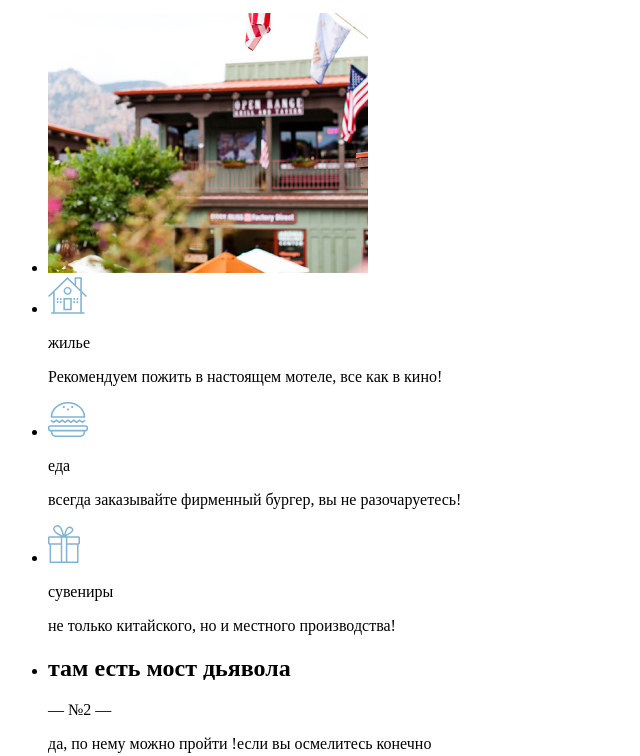
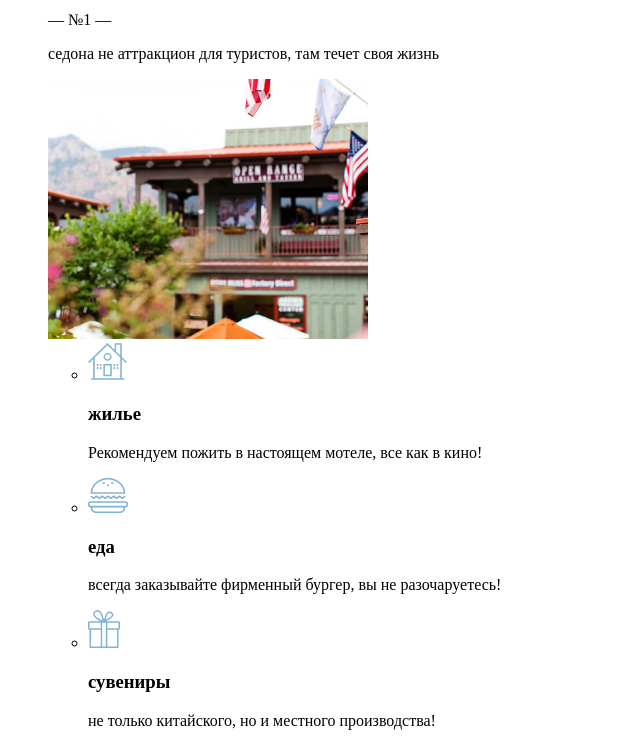
Before and after one commit to htmlacademy-adaptive/1876143-sedona-26, a website: page source/index.html in a window 1280 px wide. Shown: the part 684-1440 px from the top of the page, without its empty margins (0-640 px from the left). Drawn offline with Linux system fonts and the light colour scheme.

Commit message:
разметка страниц для мобильной версии - правки

```diff
--- a/source/index.html
+++ b/source/index.html
@@ -4,7 +4,7 @@
     <meta charset="utf-8">
     <title>HTML Academy: Седона</title>
   </head>
-  <body class="page__body">
+  <body class="page-body">
   <header class="main-header">
     <a class="main-header__logo">
       <img src="img/images/logo.svg" alt="логотип города седона" class="main-header__logo-image" width="185" height="96">
@@ -42,11 +42,12 @@
         <path d="M22.9 18H0V22H22.9V18Z" fill="#81B3D2"/>
         </svg>
     </button>
-    <div class="invitation">
+  </header>
+    <section class="invitation">
+      <h2 class="visually-hidden">приветственный баннер</h2>
       <img class="invitation__welcome" src="img/images/welcome.png" alt="добро пожаловать в седону потомучто гранд каньон отстой">
       <div class="invitation__decorative-triangles decorative-triangles"></div>
-    </div>
-  </header>
+    </section>
   <main class="main-container">
     <section class="description">
       <h1 class="main-title">седона — небольшой городок в аризоне, заслуживающий большего!</h1>
@@ -60,12 +61,12 @@
               <p class="advantages-item__number">— №1 —</p>
               <p class="advantages-item__text">седона не аттракцион для туристов, там течет своя жизнь</p>
             </div>
-          </li>
-          <li class="advantages__item advantages-item">
+            <div class="advantages-item__image-block">
                 <img src="img/images/city.jpg" alt="цветная фотография города" class="advantages-item__photo" width="320" height="260">
-          </li>
-          <li class="advantages__item advantages-item">
-              <svg class="advantages-item__icon advantages-item__icon--home" width="39" height="37" viewBox="0 0 39 37" fill="none" xmlns="http://www.w3.org/2000/svg">
+            </div>
+            <ul class="infrastructure">
+              <li class="infrastructure-point">
+                <svg class="infrastructure-point__icon infrastructure-point__icon--home" width="39" height="37" viewBox="0 0 39 37" fill="none" xmlns="http://www.w3.org/2000/svg">
                 <path d="M15.4015 33.2194H23.7549V21.0613H15.4015V33.2194ZM22.2408 31.7441H16.9155V22.5365H22.1886V31.7441H22.2408Z" fill="#81B3D2"/>
                 <path d="M37.9036 20.0431L39 18.9748L33.8313 13.9386V0.203483H26.6265V6.91843L19.4739 0L0 19.0257L1.09639 20.094L5.16867 16.126V35.3552H3.13253V36.8305H36.494V35.3552H33.8313V16.0752L37.9036 20.0431ZM28.1406 1.72961H32.2651V12.4633L28.1406 8.44455V1.72961ZM32.3173 35.3043H6.73494V14.5999L19.4739 2.13657L32.2651 14.5999V35.3043H32.3173Z" fill="#81B3D2"/>
                 <path d="M15.5582 13.8369C15.5582 16.0243 17.3855 17.8048 19.5783 17.8048C21.8233 17.8048 23.6506 16.0243 23.6506 13.8369C23.6506 11.6494 21.8233 9.9198 19.5783 9.9198C17.3333 9.9198 15.5582 11.6494 15.5582 13.8369ZM19.5783 11.2933C20.9879 11.2933 22.1888 12.4125 22.1888 13.8369C22.1888 15.2104 21.0402 16.3804 19.5783 16.3804C18.1687 16.3804 16.9679 15.2612 16.9679 13.8369C16.9679 12.4633 18.1687 11.2933 19.5783 11.2933Z" fill="#81B3D2"/>
@@ -78,11 +79,11 @@
                 <path d="M27.0443 24.1128H25.478V26.0968H27.0443V24.1128Z" fill="#81B3D2"/>
                 <path d="M30.1769 24.1128H28.6106V26.0968H30.1769V24.1128Z" fill="#81B3D2"/>
                 </svg>
-              <p class="advantages-item__title-text">жилье</p>
+                <h3 class="advantages-item__title-text">жилье</h3>
                 <p class="advantages-item__text">Рекомендуем пожить в настоящем мотеле, все как в кино!</p>
               </li>
-          <li class="advantages__item advantages-item">
-            <svg class="advantages-item__icon advantages-item__icon--eat" width="40" height="35" viewBox="0 0 40 35" fill="none" xmlns="http://www.w3.org/2000/svg">
+              <li class="infrastructure-point">
+              <svg class="infrastructure-point__icon infrastructure-point__icon--eat" width="40" height="35" viewBox="0 0 40 35" fill="none" xmlns="http://www.w3.org/2000/svg">
                 <path d="M37.7428 23.3004H2.25722C0.997375 23.3004 0 24.3135 0 25.4785V27.2514C0 28.4164 0.997375 29.3788 2.25722 29.3788H2.78215V29.8853C2.78215 32.6712 5.14436 34.9 7.979 34.9H32.021C34.9081 34.9 37.2178 32.6206 37.2178 29.8853V29.3788H37.7428C38.9501 29.3788 40 28.4164 40 27.2007V25.4278C40 24.3135 39.0026 23.3004 37.7428 23.3004ZM35.6955 29.8853C35.6955 31.8101 34.0682 33.3804 32.0735 33.3804H7.92651C5.93176 33.3804 4.30446 31.8101 4.30446 29.8853V29.3788H35.6955V29.8853ZM38.4252 27.2007C38.4252 27.5553 38.1102 27.8592 37.7428 27.8592H2.25722C1.88976 27.8592 1.5748 27.5553 1.5748 27.2007V25.4278C1.5748 25.1239 1.88976 24.82 2.25722 24.82H37.7953C38.1627 24.82 38.4777 25.1239 38.4777 25.4785V27.2007H38.4252Z" fill="#81B3D2"/>
                 <path d="M8.50395 19.1973L11.3386 21.2234L14.2257 19.1973L17.1129 21.2234L20 19.1973L22.8347 21.2234L25.7218 19.1973L28.6089 21.2234L31.4961 19.1973L34.3832 21.2234L37.6903 18.8427L36.7979 17.627L34.3832 19.2986L31.4961 17.2725L28.6089 19.2986L25.7218 17.2725L22.8347 19.2986L20 17.2725L17.1129 19.2986L14.2257 17.2725L11.3386 19.2986L8.50395 17.2725L5.61682 19.2986L3.20212 17.627L2.25723 18.8427L5.61682 21.2234L8.50395 19.1973Z" fill="#81B3D2"/>
                 <path d="M37.2179 15.7531C37.2179 15.4492 37.2704 14.4361 37.2179 14.2335C36.8504 6.33164 29.2913 0 20 0C10.7087 0 3.09712 6.33164 2.72967 14.2335C2.72967 14.4361 2.72967 15.4492 2.72967 15.7531H37.2179ZM20 1.51959C28.399 1.51959 35.3281 7.19274 35.6431 14.2335H4.30447C4.67193 7.19274 11.6011 1.51959 20 1.51959Z" fill="#81B3D2"/>
@@ -90,15 +91,17 @@
                 <path d="M15.8005 6.12866C16.3803 6.12866 16.8504 5.6751 16.8504 5.1156C16.8504 4.5561 16.3803 4.10254 15.8005 4.10254C15.2207 4.10254 14.7506 4.5561 14.7506 5.1156C14.7506 5.6751 15.2207 6.12866 15.8005 6.12866Z" fill="#81B3D2"/>
                 <path d="M24.1995 6.12866C24.7793 6.12866 25.2493 5.6751 25.2493 5.1156C25.2493 4.5561 24.7793 4.10254 24.1995 4.10254C23.6196 4.10254 23.1496 4.5561 23.1496 5.1156C23.1496 5.6751 23.6196 6.12866 24.1995 6.12866Z" fill="#81B3D2"/>
                 </svg>
-            <p class="advantages-item__title-text">еда</p>
+              <h3 class="advantages-item__title-text">еда</h3>
               <p class="advantages-item__text">всегда заказывайте фирменный бургер, вы не разочаруетесь!</p>
              </li>
-         <li class="advantages__item advantages-item">
-          <svg class="advantages-item__icon advantages-item__icon--souvenirs" width="32" height="38" viewBox="0 0 32 38" fill="none" xmlns="http://www.w3.org/2000/svg">
+             <li class="infrastructure-point">
+            <svg class="infrastructure-point__icon infrastructure-point__icon--souvenirs" width="32" height="38" viewBox="0 0 32 38" fill="none" xmlns="http://www.w3.org/2000/svg">
               <path d="M30.5778 11.2058H30.527H18.1841C25.0921 7.76156 25.6508 5.58358 25.3968 4.36796C24.8381 2.39259 22.5524 0.873068 20.419 1.68348C17.6254 2.74714 16.8635 6.9005 16.1016 9.88889C15.1365 6.84985 14.2222 3.0004 12.0381 1.02502C11.4286 0.467863 10.5143 -0.0892942 9.14286 0.0120071C7.11111 0.21461 4.21587 2.69649 5.43492 5.48228C6.55238 8.16676 10.2603 9.88888 12.7492 11.2565H1.42222C0.609524 11.2565 0 11.9149 0 12.6747V18.3475C0 19.158 0.660317 19.7658 1.42222 19.7658H1.5746V38H30.527V19.7658H30.5778C31.3905 19.7658 32 19.1073 32 18.3475V12.6747C32 11.8643 31.3397 11.2058 30.5778 11.2058ZM21.2317 2.94975C22.2984 2.79779 23.7206 3.6082 23.873 4.57057C24.0762 5.93813 22.1968 7.2044 21.3333 7.76156C20.0635 8.62262 18.8444 9.07847 17.6762 9.78758C18.0825 7.91351 18.946 3.25365 21.2317 2.94975ZM9.75238 7.91351C8.63492 7.15375 6.50159 5.68488 6.55238 4.01341C6.60317 2.18999 9.44762 0.721116 10.9714 2.08868C12.9016 3.76016 13.8159 7.66026 14.527 10.3954C12.9016 9.58498 11.3778 8.97717 9.75238 7.91351ZM12.7492 36.4805H3.04762V19.7658H12.7492V36.4805ZM12.7492 18.2462H1.52381V12.7253H12.7492V18.2462ZM17.8286 36.4805H14.2222V12.7253H17.8286V36.4805ZM29.0032 36.4805H19.3524V19.7658H29.054V36.4805H29.0032ZM30.4762 18.2462H19.3524V12.7253H30.4762V18.2462Z" fill="#81B3D2"/>
               </svg>
-            <p class="advantages-item__title-text">сувениры</p>
+              <h3 class="advantages-item__title-text">сувениры</h3>
               <p class="advantages-item__text">не только китайского, но и местного производства!</p>
+             </li>
+            </ul>
           </li>
          <li class="advantages__item advantages-item">
           <div class="advantages-item__color-block advantages-item__color-block--dark-theme">
@@ -141,14 +144,13 @@
       <button class="search__button button" type="button">
         <span class="button__text">найти гостиницу</span>
       </button>
-    </section>
-    <section class="map">
-      <h2 class="visually-hidden">карта</h2>
+      <div class="map">
         <map name="location">
           <iframe class="map__contacts" src="https://yandex.ru/maps/-/CCURU8bUTC"
         height="350" width="100" title="наш адрес на карте"></iframe>
           <area shape="rect" coords="-1,-1,0,0" href="#" alt="#">
         </map>
+      </div>
     </section>
   </main>
   <footer class="main-footer">
```
Also changed, not shown: source/catalog.html (+5 -4 lines), source/form.html (+5 -4 lines). Lines whose indentation alone changed are shown as unchanged.
